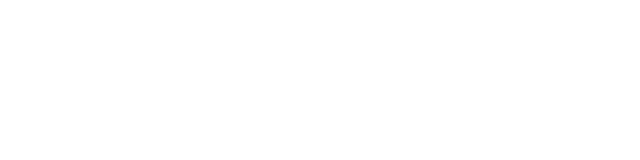
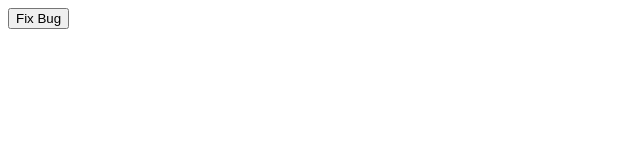
Before and after one commit to youssefabidi13/react-learn, a React (Vite) app: page / in a window 1280 px wide. Shown: the top 160 px of the page, without its empty margins (0-640 px from the left). Built offline with nearby package versions, Linux system fonts and the light colour scheme.

Commit message:
using immer to update state

```diff
--- a/src/App.tsx
+++ b/src/App.tsx
@@ -38,7 +38,10 @@ function App() {
     //setBugs(bugs.map((bug) => (bug.id === 1 ? { ...bug, fixed: true } : bug)));
     setBugs(
       produce((draft) => {
-        draft[0].fixed = true;
+        const bug = draft.find((bug) => bug.id === 1);
+        if (bug) {
+          bug.fixed = true;
+        }
       })
     );
   };
@@ -57,6 +60,7 @@ function App() {
         onSelectItem={handleSelectItem}
       /> */}
       {/* <BiBulb color="red" /> */}
+      <button onClick={handleClick}>Fix Bug</button>
     </div>
   );
 }
```
